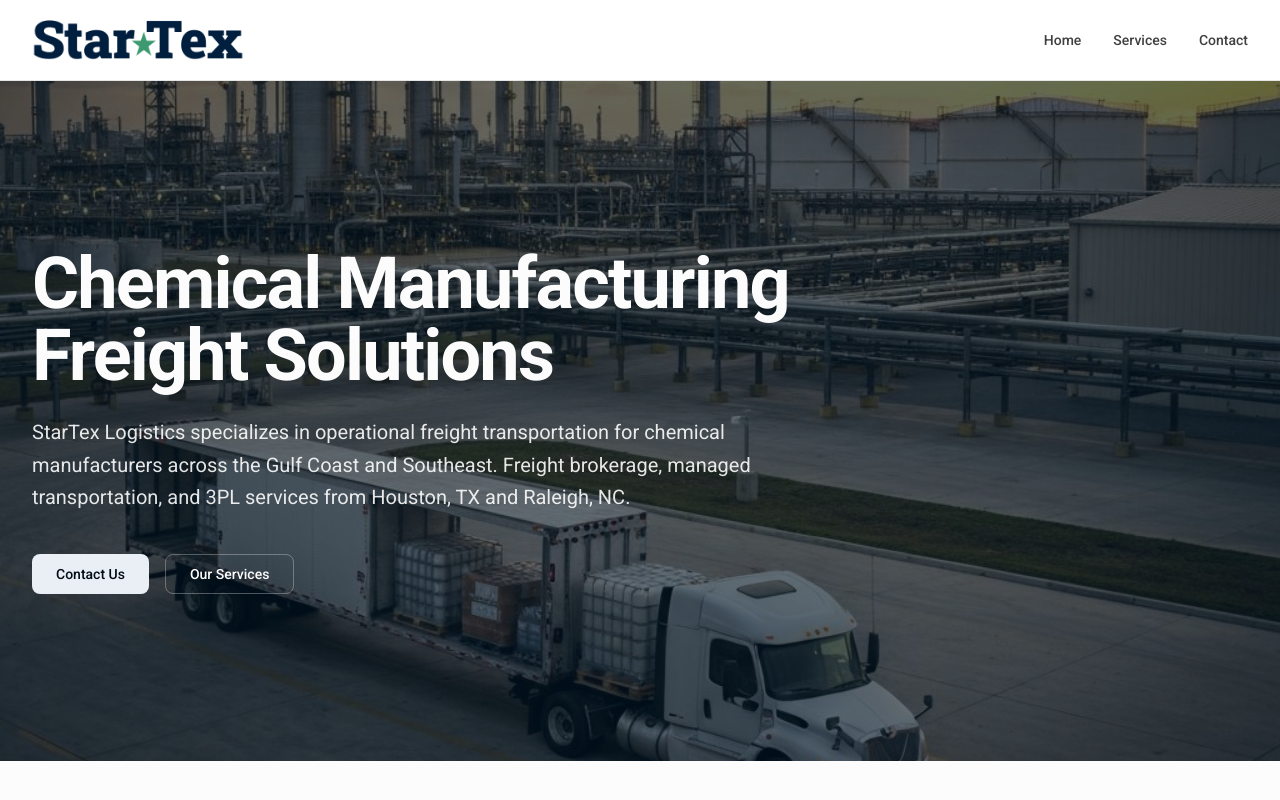
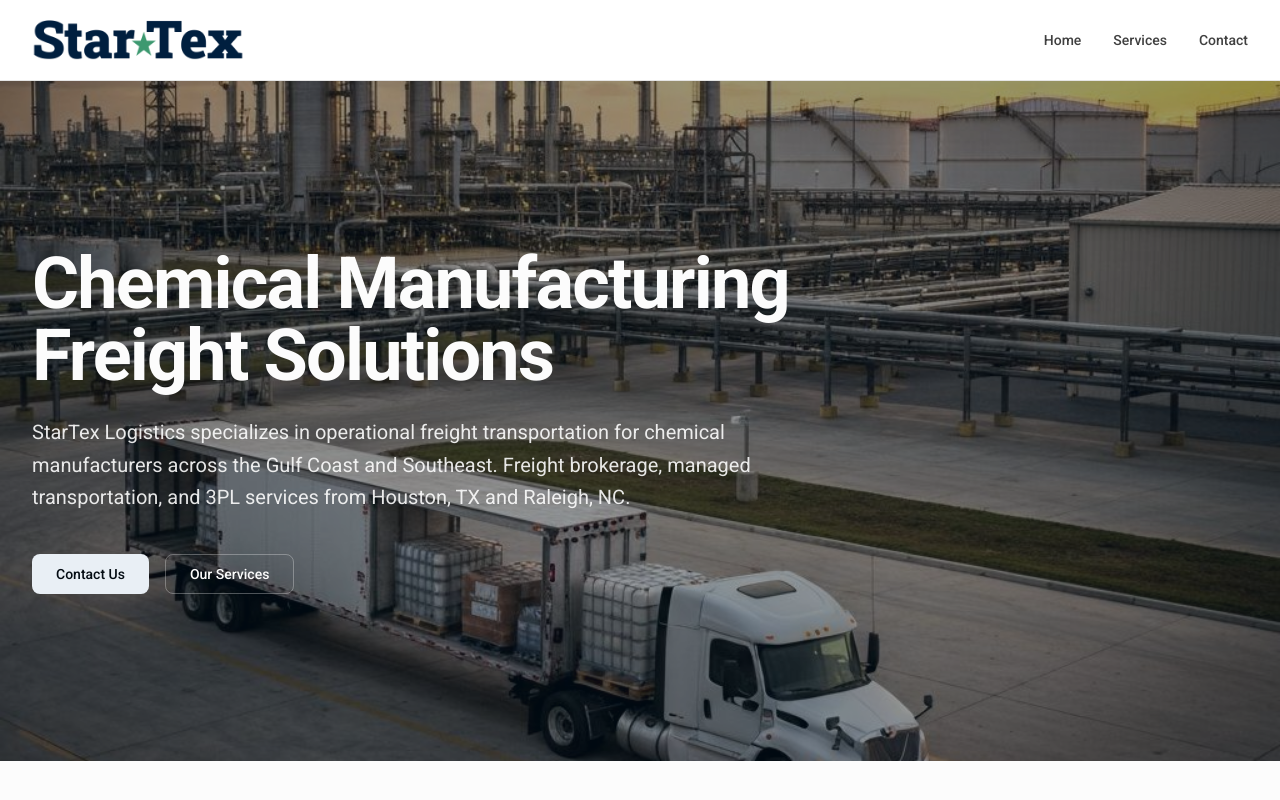
Before and after one commit to Christian-Starcke/chem.manu-startex-logistics-website-ui, a Next.js app: page / in a window 1280 px wide. Shown: the top 800 px of the page. Built offline with nearby package versions, Linux system fonts and the light colour scheme.

Commit message:
Update hero image opacity to 60% on all pages

```diff
--- a/app/contact/page.tsx
+++ b/app/contact/page.tsx
@@ -137,7 +137,7 @@ export default function ContactPage() {
 
       {/* Hero Section */}
       <section className="relative min-h-[50vh] bg-primary text-primary-foreground lg:min-h-[55vh]">
-        <div className="absolute inset-0 bg-[url('/hero-contact-partnership.jpg')] bg-cover bg-center opacity-40" />
+        <div className="absolute inset-0 bg-[url('/hero-contact-partnership.jpg')] bg-cover bg-center opacity-60" />
         <div className="relative mx-auto flex min-h-[50vh] items-end max-w-7xl px-4 py-20 sm:px-6 sm:py-24 lg:min-h-[55vh] lg:items-center lg:px-8">
           <div className="max-w-3xl">
             <h1 className="text-balance text-5xl font-bold tracking-tight sm:text-6xl">Let's Work Together</h1>
--- a/app/page.tsx
+++ b/app/page.tsx
@@ -65,7 +65,7 @@ export default function HomePage() {
 
       {/* Hero Section */}
       <section className="relative min-h-[75vh] bg-primary text-primary-foreground lg:min-h-[85vh]">
-        <div className="absolute inset-0 bg-[url('/hero-home-chemical-freight.jpg')] bg-cover bg-[center_65%] opacity-40" />
+        <div className="absolute inset-0 bg-[url('/hero-home-chemical-freight.jpg')] bg-cover bg-[center_65%] opacity-60" />
         <div className="relative mx-auto flex min-h-[75vh] items-end max-w-7xl px-4 py-24 sm:px-6 sm:py-32 lg:min-h-[85vh] lg:items-center lg:px-8">
           <div className="max-w-3xl">
             <h1 className="text-balance text-5xl font-bold tracking-tight sm:text-6xl lg:text-7xl">
--- a/app/services/page.tsx
+++ b/app/services/page.tsx
@@ -46,7 +46,7 @@ export default function ServicesPage() {
 
       {/* Hero Section */}
       <section className="relative min-h-[50vh] bg-primary text-primary-foreground lg:min-h-[55vh]">
-        <div className="absolute inset-0 bg-[url('/hero-services-fleet.jpg')] bg-cover bg-center opacity-40" />
+        <div className="absolute inset-0 bg-[url('/hero-services-fleet.jpg')] bg-cover bg-center opacity-60" />
         <div className="relative mx-auto flex min-h-[50vh] items-end max-w-7xl px-4 py-20 sm:px-6 sm:py-24 lg:min-h-[55vh] lg:items-center lg:px-8">
           <div className="max-w-3xl">
             <h1 className="text-balance text-5xl font-bold tracking-tight sm:text-6xl">Our Services</h1>
```
